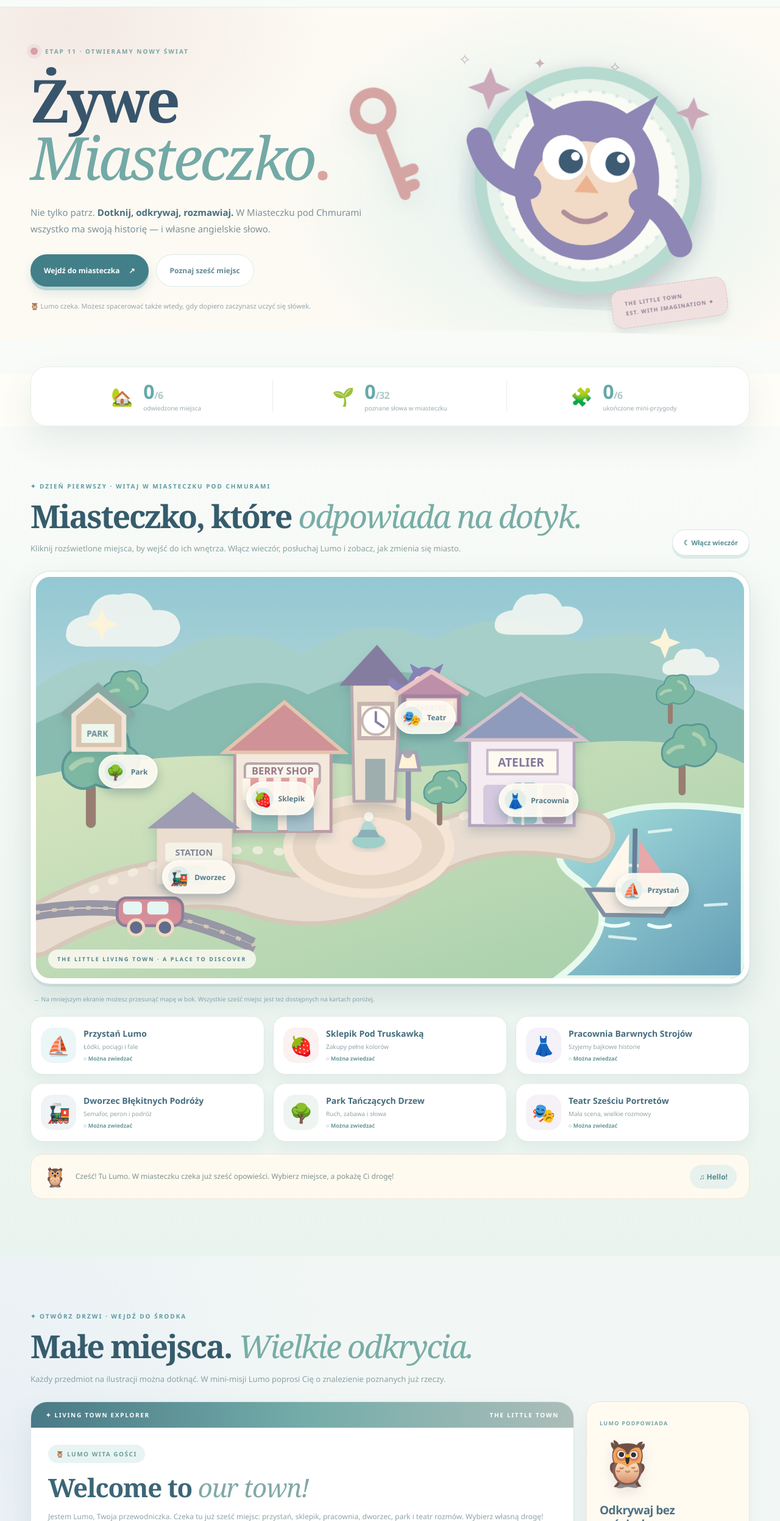
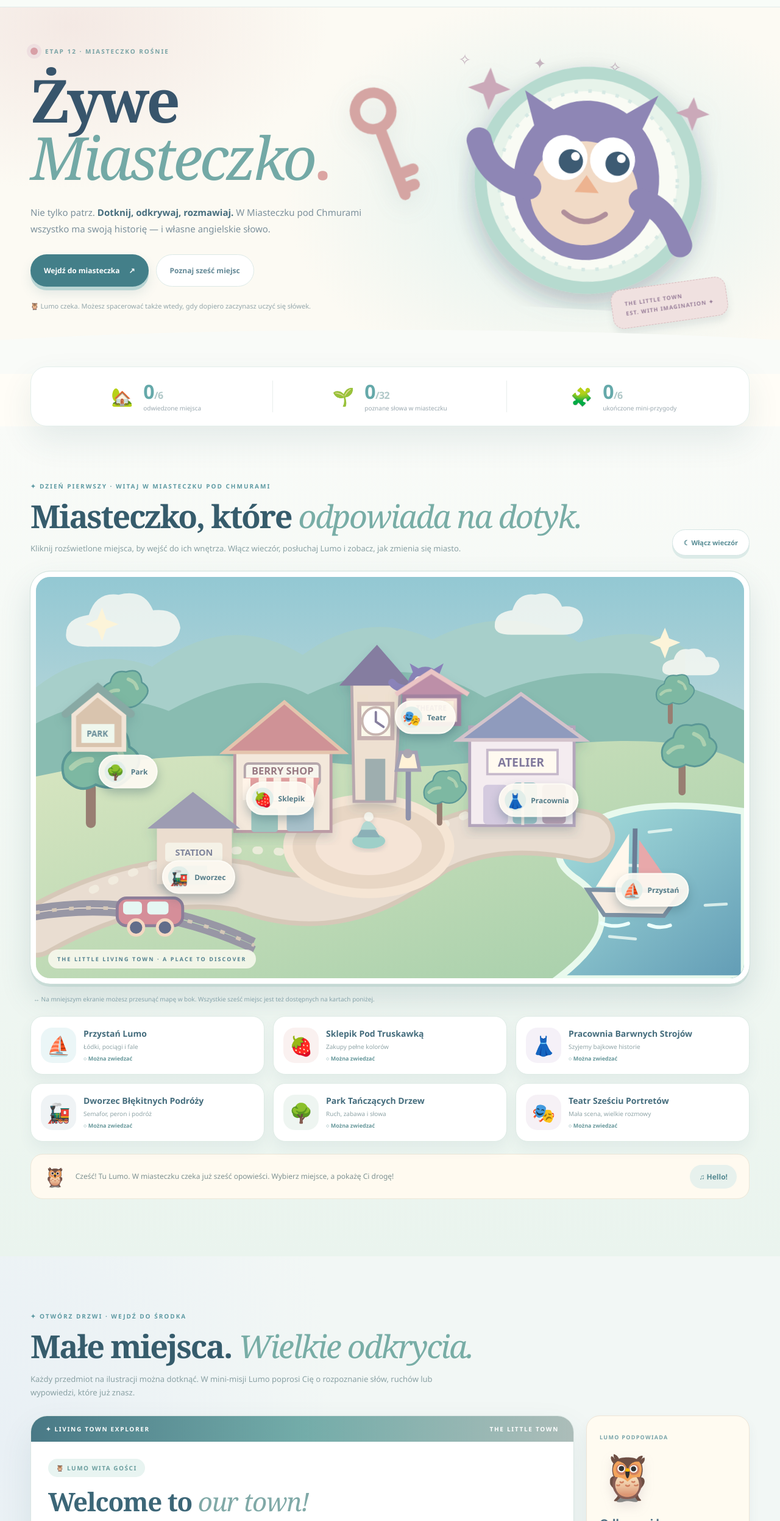
Before and after one commit to gawierzba/New-English-Adventure-2, a plain HTML site: page town/index.html in a window 1280 px wide. Shown: the part 66-2560 px from the top of the page at 61% size. Drawn offline with Linux system fonts and the light colour scheme.

Commit message:
docs(town12): align on-page introduction and metadata with all six interactive townspeople scenes

```diff
--- a/town/index.html
+++ b/town/index.html
@@ -4,7 +4,7 @@
 <meta charset="utf-8">
 <meta name="viewport" content="width=device-width,initial-scale=1">
 <meta name="theme-color" content="#25475e">
-<meta name="description" content="Żywe Miasteczko English Adventure 2: piękny, interaktywny świat z Lumo, przystanią, sklepikiem i pracownią strojów.">
+<meta name="description" content="Żywe Miasteczko English Adventure 2: sześć interaktywnych miejsc — przystań, sklepik, pracownia, dworzec, park i teatr rozmów.">
 <meta property="og:title" content="Żywe Miasteczko pod Chmurami · English Adventure 2">
 <link rel="icon" href="../favicon.svg" type="image/svg+xml">
 <link rel="stylesheet" href="style.css">
@@ -28,7 +28,7 @@
 <main>
 <section class="hero"><div class="wrap hero-grid">
  <div class="hero-copy">
-  <div class="eyebrow"><span class="dot"></span> ETAP 11 · OTWIERAMY NOWY ŚWIAT</div>
+  <div class="eyebrow"><span class="dot"></span> ETAP 12 · MIASTECZKO ROŚNIE</div>
   <h1>Żywe <em>Miasteczko</em><span class="period">.</span></h1>
   <p class="hero-lead">Nie tylko patrz. <strong>Dotknij, odkrywaj, rozmawiaj.</strong> W Miasteczku pod Chmurami wszystko ma swoją historię — i własne angielskie słowo.</p>
   <div class="hero-actions"><a class="primary-action" href="#town">Wejdź do miasteczka <span aria-hidden="true">↗</span></a><a class="secondary-action" href="#places">Poznaj sześć miejsc</a></div>
@@ -73,7 +73,7 @@
 </div></section>
 <section class="places-section" id="places"><div class="wrap">
  <div class="section-kicker">✦ OTWÓRZ DRZWI · WEJDŹ DO ŚRODKA</div>
- <div class="section-title-row"><div><h2>Małe miejsca. <em>Wielkie odkrycia.</em></h2><p>Każdy przedmiot na ilustracji można dotknąć. W mini-misji Lumo poprosi Cię o znalezienie poznanych już rzeczy.</p></div></div>
+ <div class="section-title-row"><div><h2>Małe miejsca. <em>Wielkie odkrycia.</em></h2><p>Każdy przedmiot na ilustracji można dotknąć. W mini-misji Lumo poprosi Cię o rozpoznanie słów, ruchów lub wypowiedzi, które już znasz.</p></div></div>
  <div class="visit-layout">
   <article class="visit-paper">
    <div class="visit-ribbon"><span>✦ LIVING TOWN EXPLORER</span><span id="ribbon-place">THE LITTLE TOWN</span></div>
```
